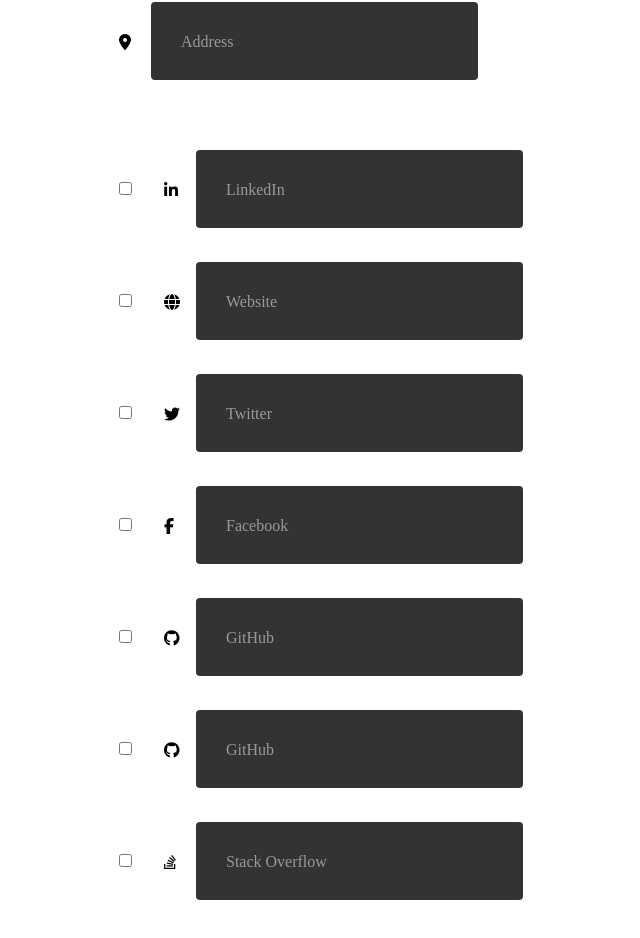
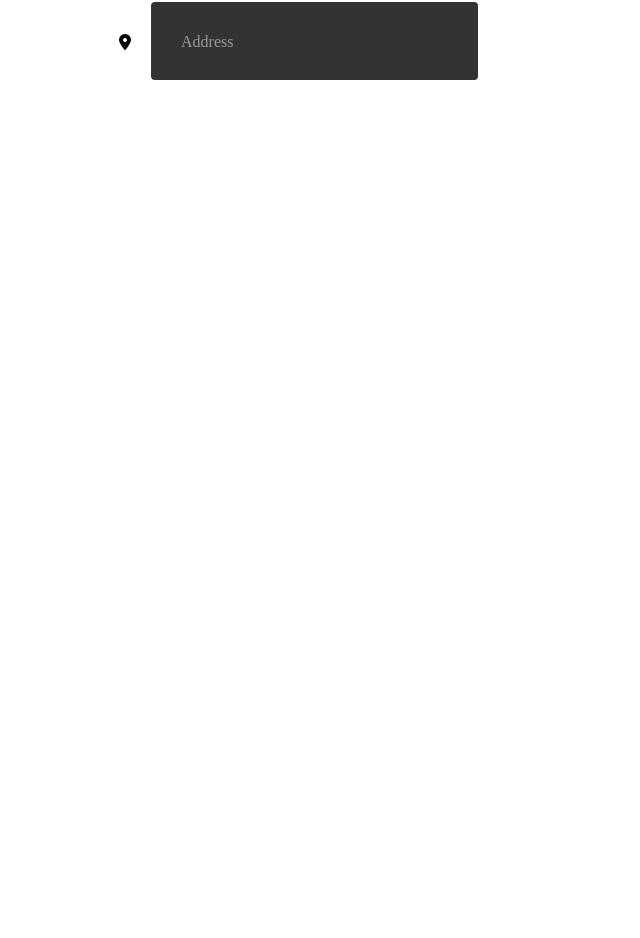
Before and after one commit to moustapharamadan/resume-maker, a React (Create React App) app: page / in a window 1280 px wide. Shown: the part 632-1570 px from the top of the page, without its empty margins (252-892 px from the left). After the commit the page ends 800 px from the top, so only its background shows below. Built offline with nearby package versions, Linux system fonts and the light colour scheme; a web font is replaced by a local one.

Commit message:
add contractInfo to redux

```diff
--- a/src/components/ContactInfoPopUp/ContactInfoPopUp.js
+++ b/src/components/ContactInfoPopUp/ContactInfoPopUp.js
@@ -1,22 +1,15 @@
 import React, { Component } from 'react'
 import styles from "./styles.module.css"
+import { updateEmail, updatePhoneNumber, updateAddress, initSocialAccount, deleteSocialAccount } from '../../redux/action'
+import { connect } from "react-redux";
 
-export default class ContactInfoPopUp extends Component {
+class MainContact extends Component {
     render() {
         return (
-            <section className={styles.ContactInfoPopUp}>
-                <ul className={styles.contactTab}>
-                    <li>
-                        <h3>Main Contact</h3>
-                    </li>
-                    <li>
-                        <h3>Social Media</h3>
-                    </li>
-                </ul>
             <ul>
                 <li>
-                        <div className={styles.item}>
-                            <i class="fas fa-phone" />
+                    <div className={styles.item} onBlur={(event) => { this.props.onBlur("phoneNumber", event); }}>
+                        <i className="fas fa-phone" />
                         <div className={styles.styledInput}>
                             <input type="text" required />
                             <label>Phone Number</label>
@@ -24,8 +17,8 @@ export default class ContactInfoPopUp extends Component {
                     </div>
                 </li>
                 <li>
-                        <div className={styles.item}>
-                            <i class="fas fa-at" />
+                    <div className={styles.item} onBlur={(event) => { this.props.onBlur("email", event); }}>
+                        <i className="fas fa-at" />
                         <div className={styles.styledInput}>
                             <input type="text" required />
                             <label>Email</label>
@@ -33,8 +26,8 @@ export default class ContactInfoPopUp extends Component {
                     </div>
                 </li>
                 <li>
-                        <div className={styles.item}>
-                            <i class="fas fa-map-marker-alt" />
+                    <div className={styles.item} onBlur={(event) => { this.props.onBlur("address", event); }}>
+                        <i className="fas fa-map-marker-alt" />
                         <div className={styles.styledInput}>
                             <input type="text" required />
                             <label>Address</label>
@@ -42,12 +35,18 @@ export default class ContactInfoPopUp extends Component {
                     </div>
                 </li>
             </ul>
+        )
+    }
+}
+class SocialMedia extends Component {
+    render() {
+        return (
             <ul>
                 <li>
                     <div className={styles.item}>
                         <input className={styles.checkbox} type="checkbox" id="linkedin" />
-                            <i class="fab fa-linkedin-in" />
-                            <div className={styles.styledInput}>
+                        <i className="fab fa-linkedin-in" />
+                        <div className={styles.styledInput} onBlur={(event) => { this.props.onBlur("linkedin", event); }}>
                             <input type="text" required />
                             <label>LinkedIn</label>
                         </div>
@@ -56,8 +55,8 @@ export default class ContactInfoPopUp extends Component {
                 <li>
                     <div className={styles.item}>
                         <input className={styles.checkbox} type="checkbox" id="website" />
-                            <i class="fas fa-globe"></i>
-                            <div className={styles.styledInput}>
+                        <i className="fas fa-globe"></i>
+                        <div className={styles.styledInput} onBlur={(event) => { this.props.onBlur("website", event); }}>
                             <input type="text" required />
                             <label>Website</label>
                         </div>
@@ -66,8 +65,8 @@ export default class ContactInfoPopUp extends Component {
                 <li>
                     <div className={styles.item}>
                         <input className={styles.checkbox} type="checkbox" id="twitter" />
-                            <i class="fab fa-twitter"></i>
-                            <div className={styles.styledInput}>
+                        <i className="fab fa-twitter"></i>
+                        <div className={styles.styledInput} onBlur={(event) => { this.props.onBlur("twitter", event); }}>
                             <input type="text" required />
                             <label>Twitter</label>
                         </div>
@@ -76,8 +75,8 @@ export default class ContactInfoPopUp extends Component {
                 <li>
                     <div className={styles.item}>
                         <input className={styles.checkbox} type="checkbox" id="facebook" />
-                            <i class="fab fa-facebook-f"></i>
-                            <div className={styles.styledInput}>
+                        <i className="fab fa-facebook-f"></i>
+                        <div className={styles.styledInput} onBlur={(event) => { this.props.onBlur("facebook", event); }}>
                             <input type="text" required />
                             <label>Facebook</label>
                         </div>
@@ -86,18 +85,8 @@ export default class ContactInfoPopUp extends Component {
                 <li>
                     <div className={styles.item}>
                         <input className={styles.checkbox} type="checkbox" id="github" />
-                            <i class="fab fa-github"></i>
-                            <div className={styles.styledInput}>
-                                <input type="text" required />
-                                <label>GitHub</label>
-                            </div>
-                        </div>
-                    </li>
-                    <li>
-                        <div className={styles.item}>
-                            <input className={styles.checkbox} type="checkbox" id="github" />
-                            <i class="fab fa-github"></i>
-                            <div className={styles.styledInput}>
+                        <i className="fab fa-github"></i>
+                        <div className={styles.styledInput} onBlur={(event) => { this.props.onBlur("github", event); }}>
                             <input type="text" required />
                             <label>GitHub</label>
                         </div>
@@ -106,15 +95,58 @@ export default class ContactInfoPopUp extends Component {
                 <li>
                     <div className={styles.item}>
                         <input className={styles.checkbox} type="checkbox" id="stackOverflow" />
-                            <i class="fab fa-stack-overflow"></i>
-                            <div className={styles.styledInput}>
+                        <i className="fab fa-stack-overflow"></i>
+                        <div className={styles.styledInput} onBlur={(event) => { this.props.onBlur("stackOverflow", event); }}>
                             <input type="text" required />
                             <label>Stack Overflow</label>
                         </div>
                     </div>
                 </li>
             </ul>
+        )
+    }
+}
+class ContactInfoPopUp extends Component {
+    constructor(props) {
+        super(props);
+        this.state = {
+            showMainContact: true
+        }
+    }
+    render() {
+        return (
+            <section className={styles.ContactInfoPopUp}>
+                <ul className={styles.contactTab}>
+                    <li>
+                        <h3 onClick={() => this.setState({ showMainContact: true })}>Main Contact</h3>
+                    </li>
+                    <li>
+                        <h3 onClick={() => this.setState({ showMainContact: false })}>Social Media</h3>
+                    </li>
+                </ul>
+                {
+                    this.state.showMainContact ? <MainContact onBlur={this.props.onBlur} /> : <SocialMedia onBlur={this.props.onBlur} />
+                }
             </section >
         )
     }
 }
+
+const mapDispatchToProps = (dispatch) => ({
+    onBlur: (stateName, event) => {
+        console.log(event);
+        const data = event.target.value;
+        if (stateName === "email")
+            dispatch(updateEmail(data));
+        else if (stateName === "phoneNumber")
+            dispatch(updatePhoneNumber(data));
+        else if (stateName === "address")
+            dispatch(updateAddress(data));
+        else if (["linkedin", "website", "twitter", "facebook", "github", "stackOverflow"].includes(stateName)) {
+            dispatch(deleteSocialAccount(stateName));
+            dispatch(initSocialAccount(stateName, data));
+        }
+    }
+})
+
+export default connect(null, mapDispatchToProps)(ContactInfoPopUp);
--- a/src/redux/action.js
+++ b/src/redux/action.js
@@ -27,21 +27,9 @@ export const updateSkillsSectionStatus = (skills) => updateSectionStatus({ skill
 export const updateFontFamily = (fontFamily) => update(ACTIONS.UPDATE_FONT_FAMILY, fontFamily);
 export const updateColor = (color) => update(ACTIONS.UPDATE_COLOR, color);
 
-const socialAcount = {
-    id: 0,
-    name: '',
-    url: ''
-}
-
-export const addSocialAccount = () => update(ACTIONS.ADD_SOCIAL_ACCOUNT_DATA, socialAcount);
-export const updateSocialAccount = (id, data) => {
-    const payout = {
-        ...data,
-        id: id
-    }
-    return update(ACTIONS.UPDATE_SOCIAL_ACCOUNT_DATA, payout)
-};
-export const deleteSocialAccount = (id) => update(ACTIONS.DELETE_SOCIAL_ACCOUNT_DATA, { id });
+export const initSocialAccount = (name, url) => update(ACTIONS.ADD_SOCIAL_ACCOUNT_DATA, { name, url });
+export const updateSocialAccount = (name, url) => { return update(ACTIONS.UPDATE_SOCIAL_ACCOUNT_DATA, { name, url }) };
+export const deleteSocialAccount = (name) => update(ACTIONS.DELETE_SOCIAL_ACCOUNT_DATA, { name });
 
 const workExperience = {
     id: 0,
--- a/src/redux/reducer.js
+++ b/src/redux/reducer.js
@@ -6,7 +6,7 @@ const initialState = {
         professionalTitle: '',
         pitch: '',
     },
-    contact: {
+    mainContact: {
         email: '',
         phoneNumber: '',
         address: '',
@@ -29,13 +29,6 @@ const initialState = {
     fontFamily: 'sans-serif',
     color: '#f25547'
 }
-
-const pushSocialAccount = (payload) => {
-    if (pushSocialAccount.counter === undefined) {
-        pushSocialAccount.counter = 0;
-    }
-    return { ...payload, id: pushSocialAccount.counter++ };
-};
 
 const pushWorkExperience = (payload) => {
     if (pushWorkExperience.counter === undefined) {
@@ -65,8 +58,8 @@ export default function reducer(state = initialState, action) {
         case Actions.UPDATE_CONTACT_DATA:
             return {
                 ...state,
-                contact: {
-                    ...state.contact,
+                mainContact: {
+                    ...state.mainContact,
                     ...action.payload
                 }
             };
@@ -83,20 +76,20 @@ export default function reducer(state = initialState, action) {
                 ...state,
                 socialAccount: [
                     ...state.socialAccount,
-                    pushSocialAccount(action.payload)
+                    { ...action.payload }
                 ]
             };
 
         case Actions.UPDATE_SOCIAL_ACCOUNT_DATA:
             return {
                 ...state,
-                socialAccount: state.socialAccount.map(socialAccount => socialAccount.id === action.payload.id ? { ...socialAccount, ...action.payload } : socialAccount)
+                socialAccount: state.socialAccount.map(socialAccount => socialAccount.name === action.payload.name ? { ...socialAccount, ...action.payload } : socialAccount)
             };
 
         case Actions.DELETE_SOCIAL_ACCOUNT_DATA:
             return {
                 ...state,
-                socialAccount: state.socialAccount.filter(socialAccount => socialAccount.id !== action.payload.id)
+                socialAccount: state.socialAccount.filter(socialAccount => socialAccount.name !== action.payload.name)
             };
 
         case Actions.ADD_WORK_EXPERIENCE_DATA:
```
Also changed, not shown: 2 other files (tests, documents, lock files or other folders). Lines whose indentation alone changed are shown as unchanged.
